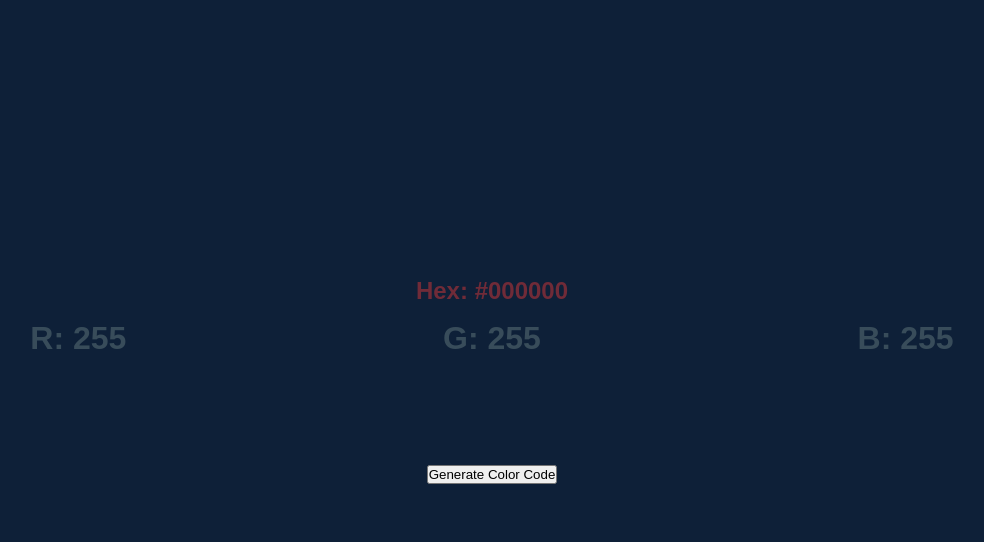
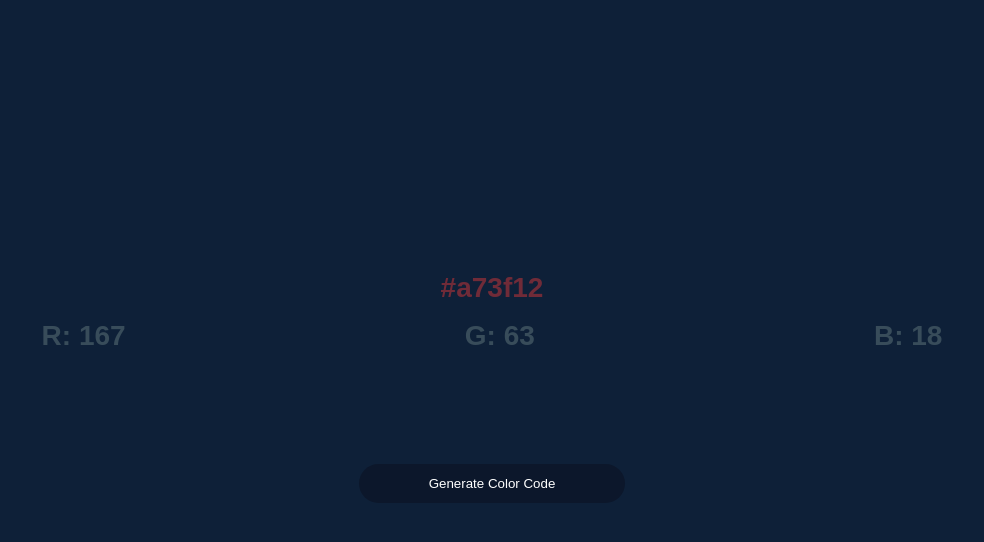
Before and after one commit to RealRyanJames/RandomColorGeneratorUI, a website: page src/index.html in a window 1280 px wide. Both pictures are taken after a click on the button "Generate Color Code". Shown: the whole page, without its empty margins (148-1132 px from the left). Drawn offline with Linux system fonts and the light colour scheme.

Commit message:
Added Final Codebase to repo on github

```diff
--- a/src/index.html
+++ b/src/index.html
@@ -18,6 +18,9 @@
       <button id="button">Generate Color Code</button>
     </div>
 
-    <script src="./main.js"></script>
+    <script>
+      var exports = {};
+    </script>
+    <script type="module" src="../src/main.js"></script>
   </body>
 </html>
--- /dev/null
+++ b/src/main.d.ts
@@ -0,0 +1,2 @@
+export {};
+//# sourceMappingURL=main.d.ts.map
--- /dev/null
+++ b/src/main.js
@@ -0,0 +1,26 @@
+const getRGB = (color) => {
+    return Math.floor(Math.random() * Number(color) + 1);
+};
+const Convert = (color) => {
+    return parseInt(String(color), 16);
+};
+function getColorPadding(color) {
+    return color.toString().padEnd(1, "0");
+}
+function clickButtonColor() {
+    const r = getRGB(String(254));
+    const g = getRGB(String(254));
+    const b = getRGB(String(254));
+    const rTarget = document.getElementById("rValue");
+    const gTarget = document.getElementById("gValue");
+    const bTarget = document.getElementById("bValue");
+    rTarget.textContent = "R: " + r;
+    gTarget.textContent = "G: " + g;
+    bTarget.textContent = "B: " + b;
+    const hexTarget = document.getElementById("hexCode");
+    hexTarget.textContent = `#${r.toString(16)}${g.toString(16)}${b.toString(16).padEnd(1, "0")}`;
+}
+const button = document.getElementById("button");
+button.addEventListener("click", clickButtonColor);
+export {};
+//# sourceMappingURL=main.js.map
--- a/src/main.ts
+++ b/src/main.ts
@@ -6,8 +6,8 @@ const getRGB = (color: string) => {
   return Math.floor(Math.random() * Number(color) + 1);
 };
 
-const Convert = (color: Color) => {
-  return parseInt(String(color.color), 16);
+const Convert = (color: Color | number) => {
+  return parseInt(String(color), 16);
 };
 
 function getColorPadding(color: number) {
@@ -28,7 +28,7 @@ function clickButtonColor() {
   bTarget.textContent = "B: " + b;
 
   const hexTarget = document.getElementById("hexCode") as HTMLElement;
-  hexTarget.textContent = `#${getColorPadding(r)}${getColorPadding(g)}${getColorPadding(b)}`;
+  hexTarget.textContent = `#${r.toString(16)}${g.toString(16)}${b.toString(16).padEnd(1, "0")}`;
 }
 
 const button = document.getElementById("button") as HTMLButtonElement;
--- a/styes/main.css
+++ b/styes/main.css
@@ -33,7 +33,22 @@ div {
   top: calc(60px * 5);
 }
 
+h2,
+h1 {
+  font-size: 28px;
+}
+
 .container {
   display: flex;
   justify-content: space-around;
 }
+
+button {
+  padding: 12px;
+  width: calc(120px * 2 / 0.9);
+  border-radius: 20px;
+  border: none;
+  outline: none;
+  background-color: rgb(12, 23, 43);
+  color: white;
+}
```
Also changed, not shown: 2 other files.
